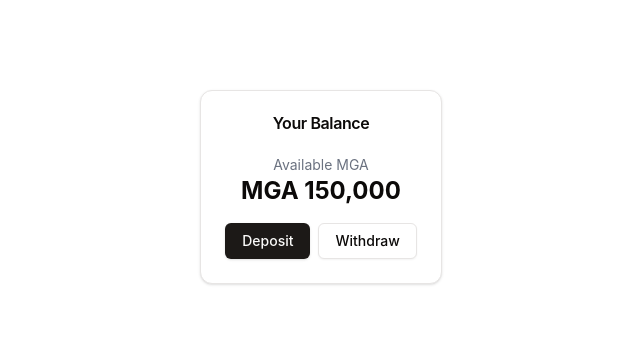
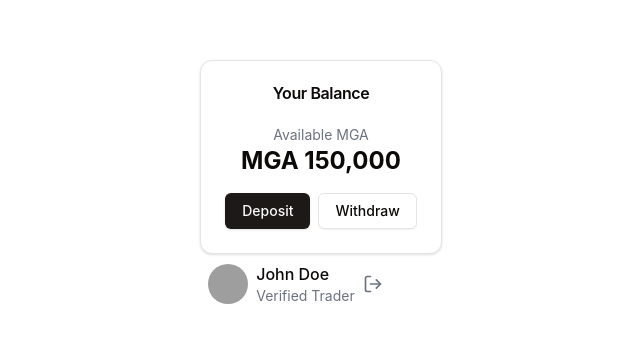
Before and after one commit to sandratraniaina/ghost-exchange, a React (Vite) app in the folder client/: page / in a window 1280 px wide. Shown: the part 213-556 px from the top of the page, without its empty margins (319-959 px from the left). Built offline with nearby package versions, Linux system fonts and the light colour scheme; grey boxes are pictures that could not be loaded.

Commit message:
test: Display UserProfile

```diff
--- a/client/src/App.tsx
+++ b/client/src/App.tsx
@@ -1,9 +1,13 @@
 import './App.css'
 import FiatTransaction from './components/FiatTransaction/FiatTransaction';
+import UserProfile from './components/UserProfile/UserProfile';
 
 function App() {
   return (
-    <FiatTransaction />
+    <>
+      <FiatTransaction />
+      <UserProfile />
+    </>
   )
 }
 
```
